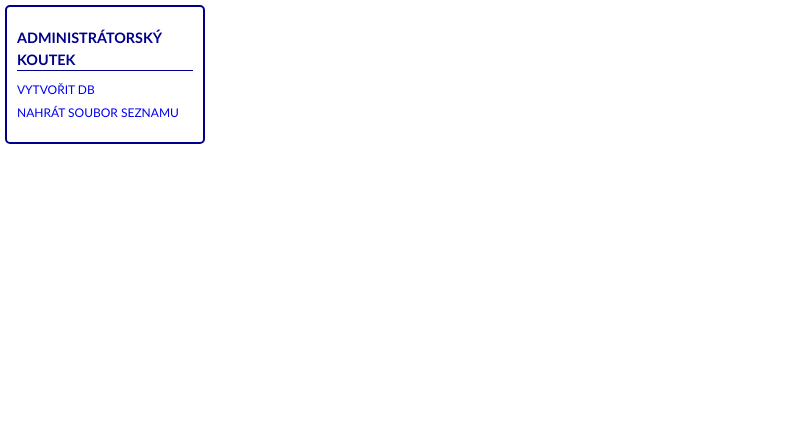
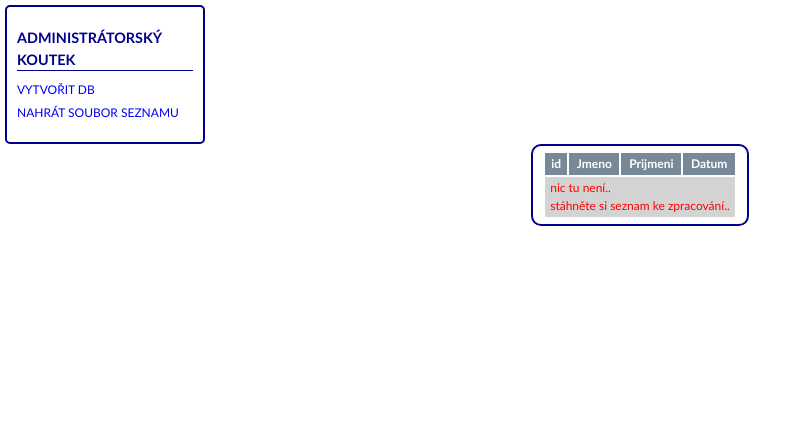
Before and after one commit to MIU-cz/PHP-Work, a PHP site: page / in a window 1280 px wide. Shown: the top 425 px of the page, without its empty margins (0-807 px from the left). Run offline with PHP 8.4, Linux system fonts and the light colour scheme; data that the repository does not hold is empty; style sheets or scripts are compiled from the project's sources.

Commit message:
feat: generate table from db

```diff
--- /dev/null
+++ b/3IT-php-test/engine/generatetable.php
@@ -0,0 +1 @@
+<?php
--- a/3IT-php-test/index.php
+++ b/3IT-php-test/index.php
@@ -31,6 +31,51 @@
 		</div>
 	</div>
 
+	<main class="container">
+		<div class="content">
+			<table>
+				<tr>
+					<th><a href="?sort=id">id</a></th>
+					<th><a href="?sort=jmeno">Jmeno</a></th>
+					<th><a href="?sort=prijmeni">Prijmeni</a></th>
+					<th><a href="?sort=datum">Datum</a></th>
+				</tr>
+
+				<?php
+				include "engine/linkdb.php";
+				$db->select_db($base);
+
+				if (!isset($_GET['sort'])) {
+					$query = "SELECT * FROM `zaznamy` ORDER BY `id` ASC";
+				} else {
+					$sort = $_GET['sort'];
+					$query = "SELECT * FROM `zaznamy` ORDER BY `$sort` ASC";
+				}
+
+				$table = $db->query($query);
+
+				if ($table->num_rows > 0) {
+					while ($row = $table->fetch_assoc()) {
+						echo '
+						<tr>
+						<td>' . $row['id'] . '</td>
+						<td>' . $row['jmeno'] . '</td>
+						<td>' . $row['prijmeni'] . '</td>
+						<td>' . $row['datum'] . '</td>
+						</tr>
+						';
+					}
+				} else {
+					echo '<tr><td colspan = 4>
+					<p class="err">nic tu není.. <br>stáhněte si seznam ke zpracování..</p>
+					</td></tr>';
+				}
+				?>
+
+			</table>
+		</div>
+	</main>
+
 
 	<script src="js/mainscript.js"></script>
 </body>
--- a/3IT-php-test/js/mainscript.js
+++ b/3IT-php-test/js/mainscript.js
@@ -4,3 +4,7 @@ function showForm(event) {
 	event.preventDefault();
 	fileForm.classList.toggle('hide');
 }
+
+function trSelect(event) {
+	event.target.classList.toggle('selected');
+}
--- a/3IT-php-test/src/css/style.css
+++ b/3IT-php-test/src/css/style.css
@@ -16,12 +16,6 @@ body {
   text-transform: uppercase;
   color: darkblue;
   border-bottom: 1px solid darkblue;
-}
-.main__adm_koutek p.good {
-  color: green;
-}
-.main__adm_koutek p.err {
-  color: red;
 }
 
 .adm__koutek_links {
@@ -55,6 +49,48 @@ body {
   background-color: aquamarine;
 }
 
+.container {
+  width: 100%;
+}
+
+.content {
+  width: -moz-max-content;
+  width: max-content;
+  margin: 0 auto;
+}
+.content table {
+  padding: 5px 10px;
+  border: 2px solid darkblue;
+  border-radius: 10px;
+}
+.content tr:first-child {
+  background-color: lightslategrey;
+}
+.content tr:first-child a {
+  color: white;
+}
+.content tr:nth-child(n+2) {
+  background-color: lightgray;
+}
+.content tr:nth-child(n+2):hover {
+  background-color: lightblue;
+}
+.content td,
+.content th {
+  padding: 2px 5px;
+}
+
+p.good {
+  color: green;
+}
+p.err {
+  color: red;
+}
+
+.selected {
+  background-color: lightseagreen;
+}
+
 .hide {
   display: none;
 }/*# sourceMappingURL=style.css.map */
--- a/3IT-php-test/src/css/style.scss
+++ b/3IT-php-test/src/css/style.scss
@@ -24,15 +24,6 @@ body {
 		text-transform: uppercase;
 		color: darkblue;
 		border-bottom: 1px solid darkblue;
-	}
-
-	p {
-		&.good {
-			color: green;
-		}
-		&.err {
-			color: red;
-		}
 	}
 }
 
@@ -63,6 +54,64 @@ body {
 	}
 }
 
+// main table content
+// ==================
+
+.container {
+	width: 100%;
+}
+
+.content {
+	width: max-content;
+	margin: 0 auto;
+
+	table {
+		padding: 5px 10px;
+		border: 2px solid darkblue;
+		border-radius: 10px;
+	}
+	tr {
+		&:first-child {
+			background-color: lightslategrey;
+			a {
+				color: white;
+			}
+		}
+
+		&:nth-child(n + 2) {
+			background-color: lightgray;
+
+			&:hover {
+				background-color: lightblue;
+			}
+		}
+	}
+
+	td,
+	th {
+		padding: 2px 5px;
+	}
+}
+
+// for php messages
+p {
+	&.good {
+		color: green;
+	}
+	&.err {
+		color: red;
+	}
+}
+
+// js toggle classes
+// ======================
+
+// for table
+.selected {
+	background-color: lightseagreen;
+}
+
+// for admin block
 .hide {
 	display: none;
 }
```
Also changed, not shown: 3IT-php-test/engine/addfile.php (+27 -0 lines), 1 other file.
